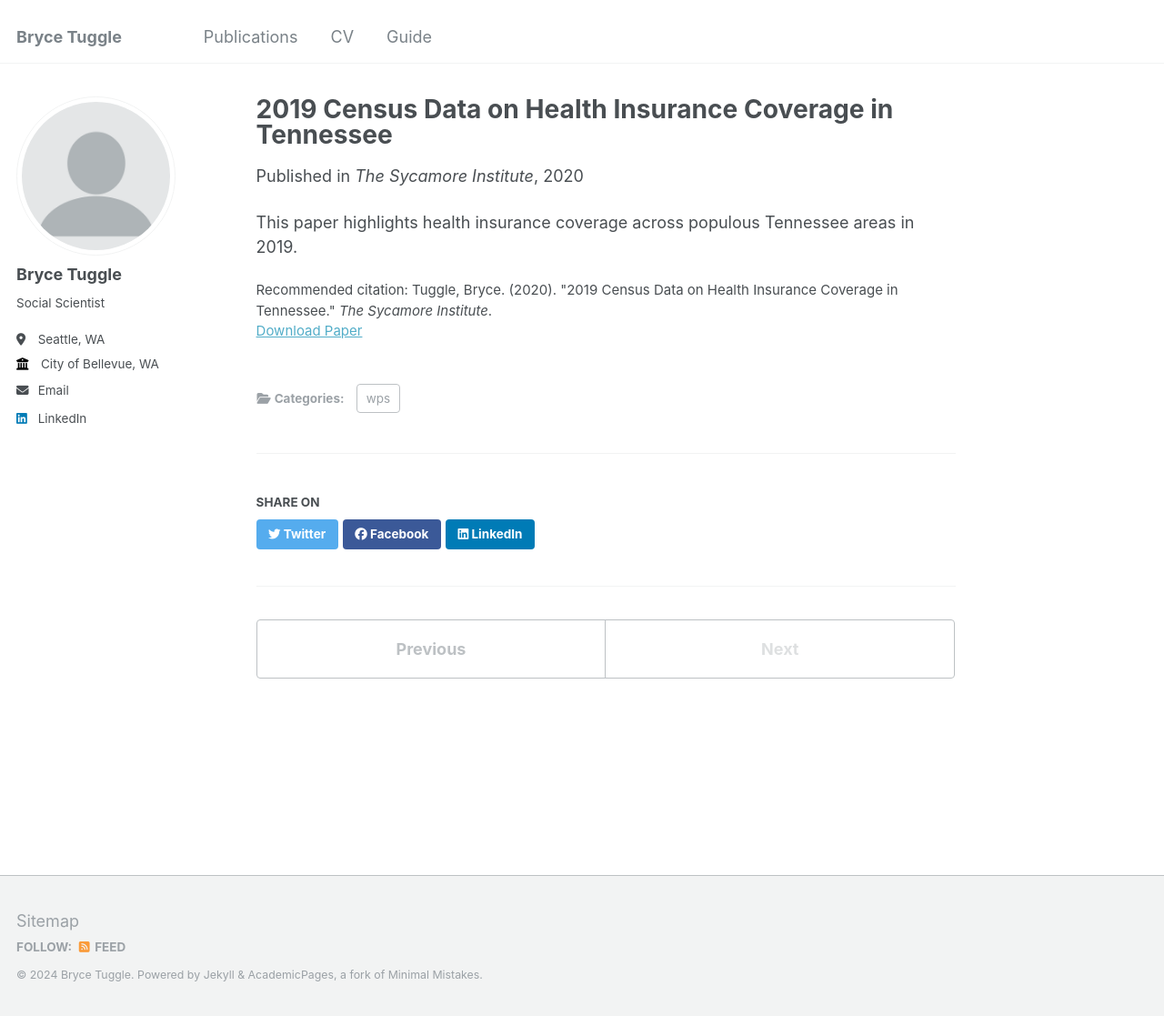
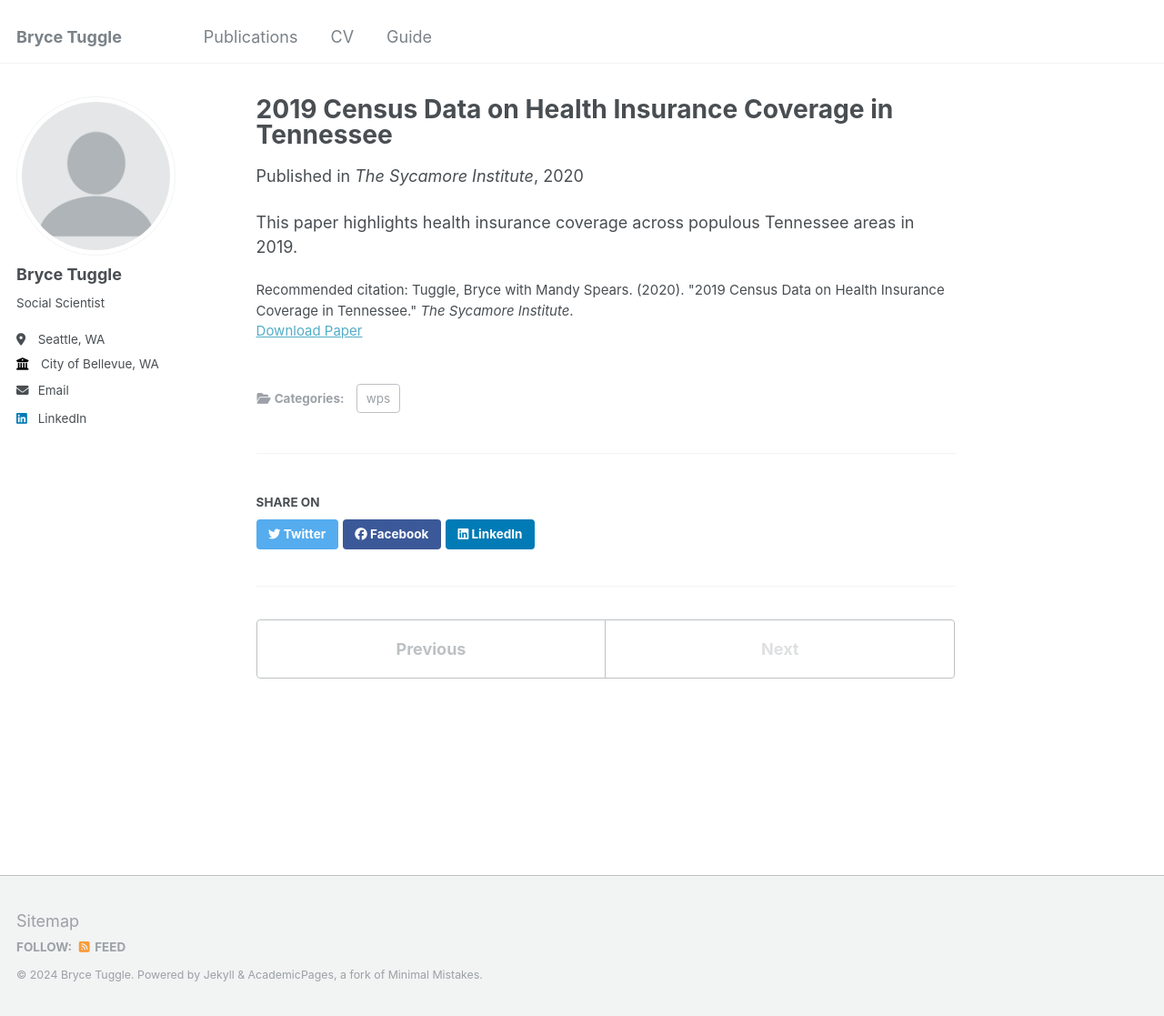
Before and after one commit to bwtuggle/bwtuggle.github.io, a Jekyll site: the page built from _publications/2020-10-01-health-insurance-census.md, in a window 1280 px wide and 1117 px high. Shown: the whole window at 91% size. Built offline with Jekyll 4.4.1, drawn with Linux system fonts in a browser that asks for light colours.

Commit message:
Update 2020-10-01-health-insurance-census.md

```diff
--- a/_publications/2020-10-01-health-insurance-census.md
+++ b/_publications/2020-10-01-health-insurance-census.md
@@ -8,7 +8,7 @@ date: 2020-10-01
 venue: 'The Sycamore Institute'
 #slidesurl: 'http://academicpages.github.io/files/slides1.pdf'
 paperurl: 'https://sycamoretn.org/2019-health-insurance-coverage/'
-citation: 'Tuggle, Bryce. (2020). &quot;2019 Census Data on Health Insurance Coverage in Tennessee.&quot; <i>The Sycamore Institute</i>.'
+citation: 'Tuggle, Bryce with Mandy Spears. (2020). &quot;2019 Census Data on Health Insurance Coverage in Tennessee.&quot; <i>The Sycamore Institute</i>.'
 ---
 
 This paper highlights health insurance coverage across populous Tennessee areas in 2019.
```
